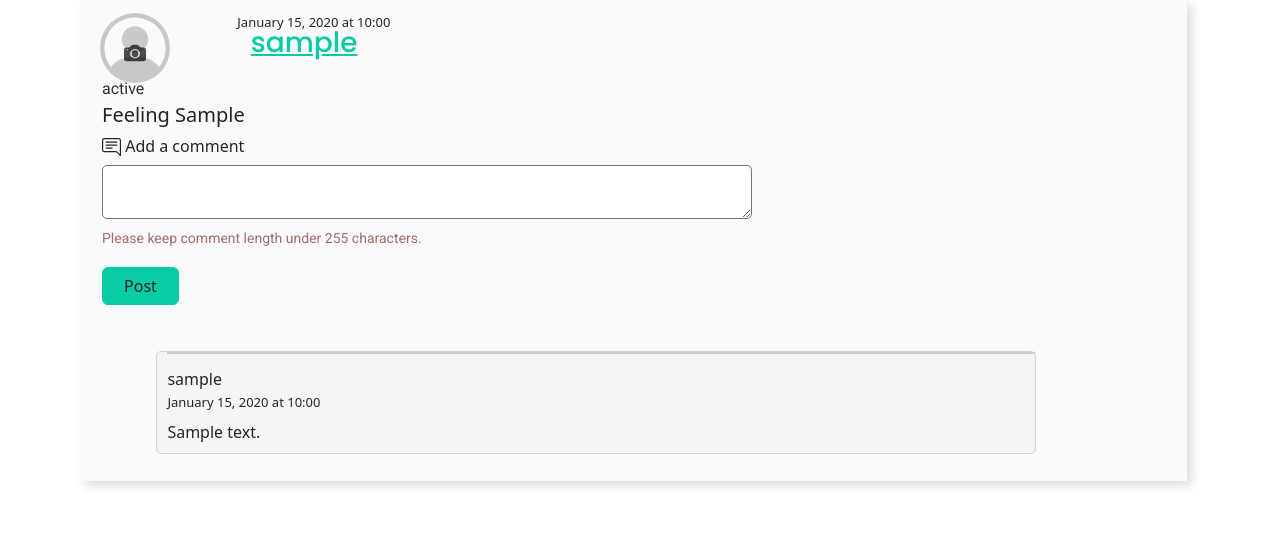
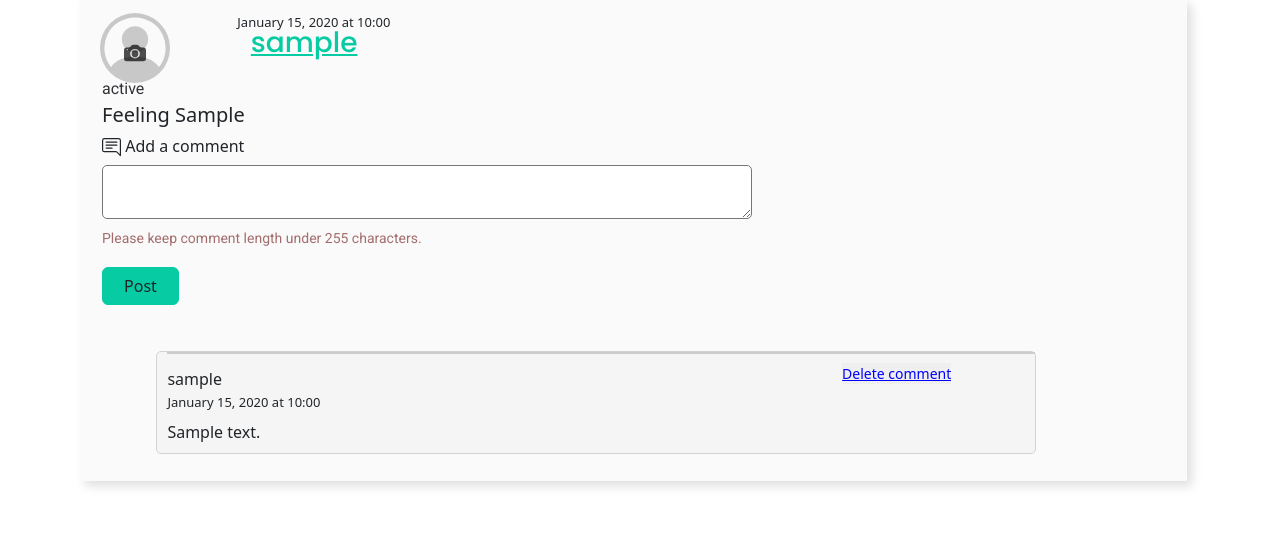
Before and after one commit to Cahmadzai/Moods, a Flask app: page /status_posts in a window 1280 px wide. Shown: the part 791-1349 px from the top of the page. Run offline with Flask 2, Linux system fonts and the light colour scheme; the visitor is signed in with stand-in values (Sample User, id 1); tables that the repository leaves empty hold one stand-in row (values such as "Sample post"); some libraries are stand-ins or nearby versions.

Commit message:
Delete comment only for user logged in.

```diff
--- a/templates/all_status_posts.html
+++ b/templates/all_status_posts.html
@@ -248,7 +248,7 @@
 
 
 
-                    {% if 'user_email' in session and comment.user.user_handle ==
+                    {% if 'user_email' in session and comment.user.email ==
                     session['user_email'] %}
 
 
```
